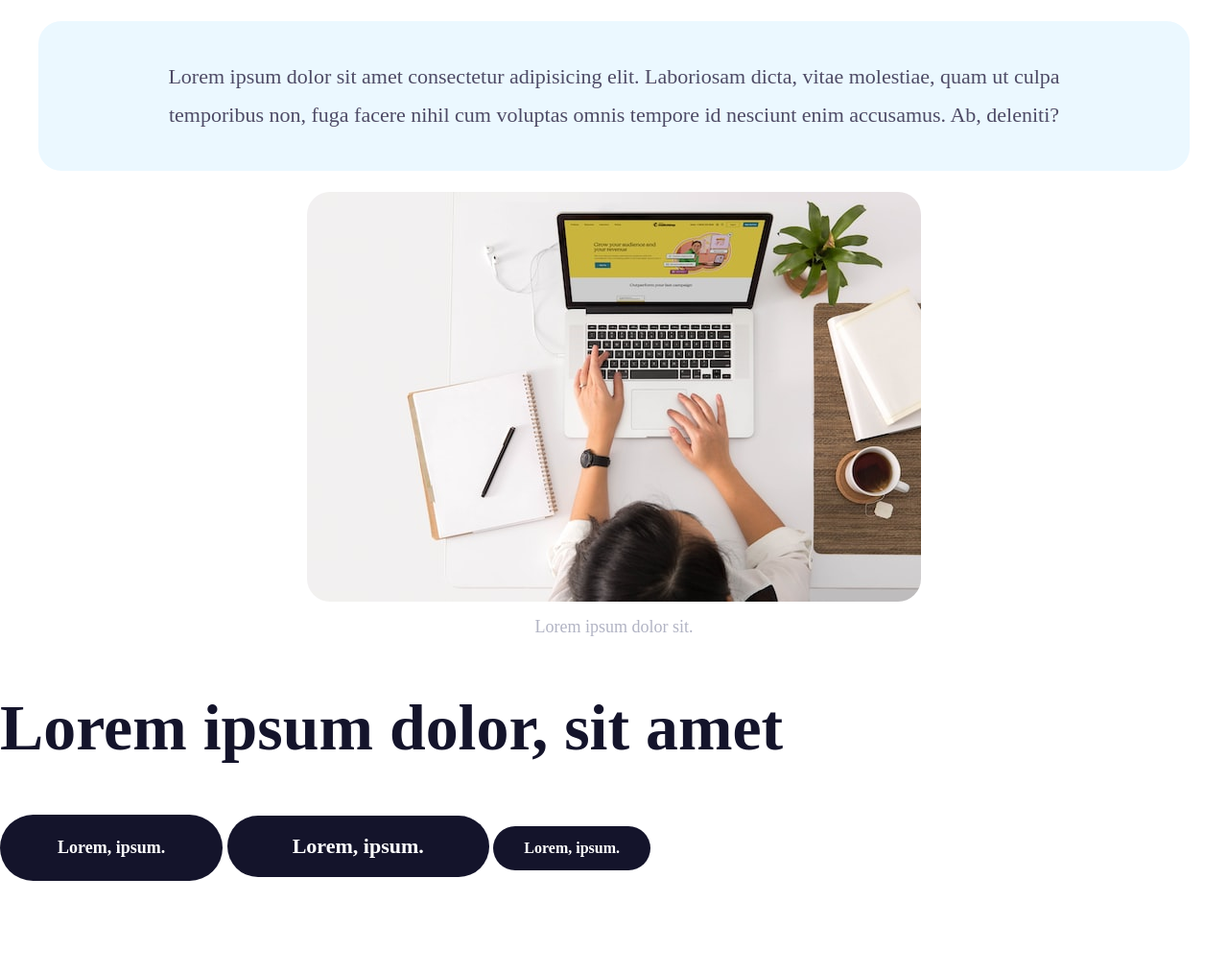
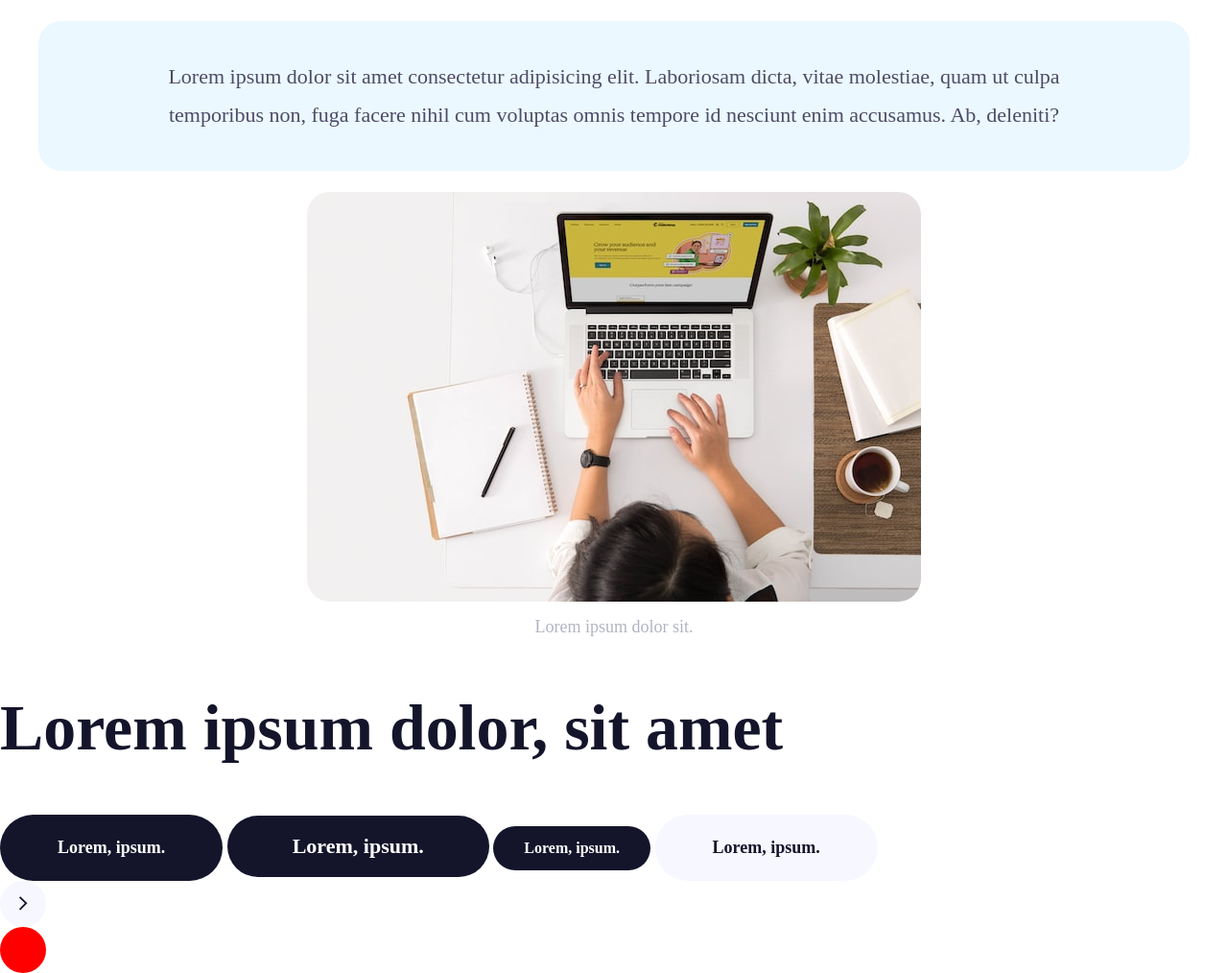
Before and after one commit to lakshya4904/fs-5, a plain HTML site: page index.html in a window 1280 px wide. Shown: the whole page at 96% size. Before the commit the page ends 918 px from the top, so only its background shows below. Drawn offline with nearby package versions, Linux system fonts and the light colour scheme.

Commit message:
commit code

```diff
--- a/index.html
+++ b/index.html
@@ -23,11 +23,13 @@
   </head>
   <body>
     <blockquote>
-      Lorem ipsum dolor sit amet consectetur adipisicing elit. Laboriosam dicta, vitae molestiae, quam ut culpa temporibus non, fuga facere nihil cum voluptas omnis tempore id nesciunt enim accusamus. Ab, deleniti?
+      Lorem ipsum dolor sit amet consectetur adipisicing elit. Laboriosam dicta,
+      vitae molestiae, quam ut culpa temporibus non, fuga facere nihil cum
+      voluptas omnis tempore id nesciunt enim accusamus. Ab, deleniti?
     </blockquote>
 
     <figure>
-    <img src="./images/banner@1x.jpg" alt="banne">
+      <img src="./images/banner@1x.jpg" alt="banne" />
       <figcaption>Lorem ipsum dolor sit.</figcaption>
     </figure>
     <h1>Lorem ipsum dolor, sit amet</h1>
@@ -36,5 +38,14 @@
     <button class="btn btn--large">Lorem, ipsum.</button>
     <button class="btn btn--small">Lorem, ipsum.</button>
 
+    <button class="btn seconday">Lorem, ipsum.</button>
+
+    <button class="btn seconday round">
+      <svg xmlns="http://www.w3.org/2000/svg" height="48" width="48" viewbox="0 0 48 48">
+        <path d="m18.75 36-2.15-2.15 9.9-9.9-9.9-9.9 2.15-2.15L30.8 23.95Z" />
+      </svg>
+    </button>
+
+    <div class="round" style="background-color: red;"></div>
   </body>
 </html>
--- a/style.css
+++ b/style.css
@@ -124,10 +124,51 @@
   transition: all 300ms ease;
 }
 
+.btn > svg {
+  fill: var(--Neutral-color-100);
+}
+
 .btn:hover {
   background-color: var(--Neutral-color-200);
   color: var(--Neutral-color-800);
   transform: translate3d(0px, -6px, 0.01px);
+}
+
+.btn:hover > svg {
+  fill: var(--Neutral-color-800);
+}
+
+.btn.seconday {
+  background-color: var(--Neutral-color-200);
+  color: var(--Neutral-color-800);
+}
+
+.btn.seconday > svg {
+  fill: var(--Neutral-color-800);
+}
+
+.btn.seconday:hover {
+  background-color: var(--Neutral-color-800);
+  color: var(--Neutral-color-200);
+}
+
+.btn.seconday:hover > svg {
+  fill: var(--Neutral-color-200);
+}
+
+.round {
+  height: 48px;
+  width: 48px;
+  border-radius: 50%;
+  padding: 0;
+  display: flex;
+  justify-content: center;
+  align-items: center;
+}
+
+.round > svg {
+  height: 60%;
+  width: 60%;
 }
 
 .btn--large {
```
Also changed, not shown: assets/icons/chevron.svg (added). Lines whose indentation alone changed are shown as unchanged.
